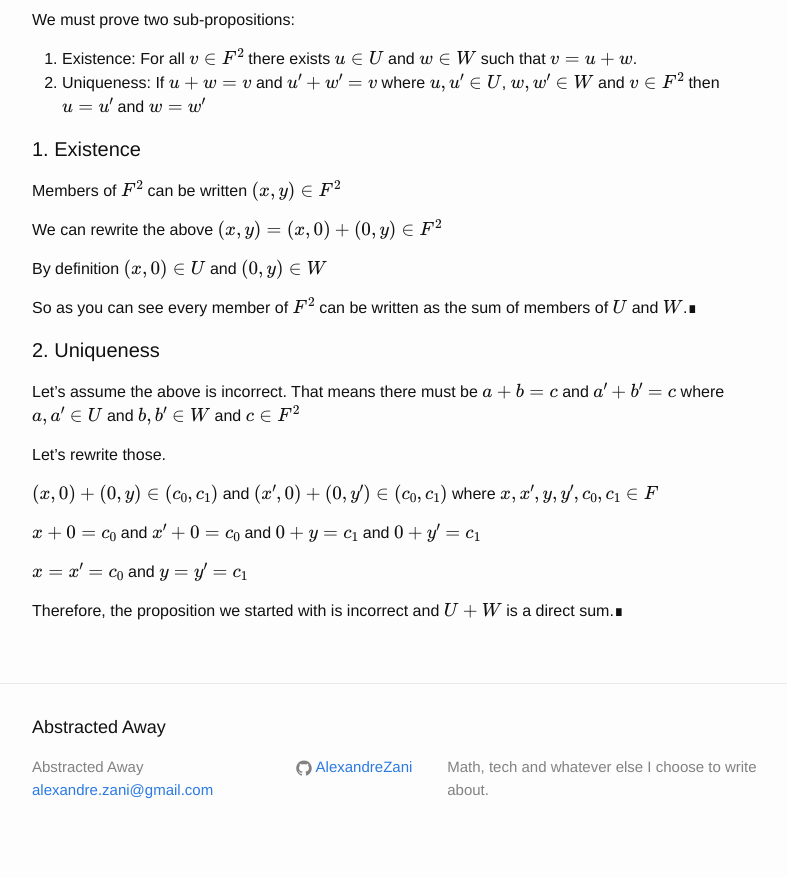
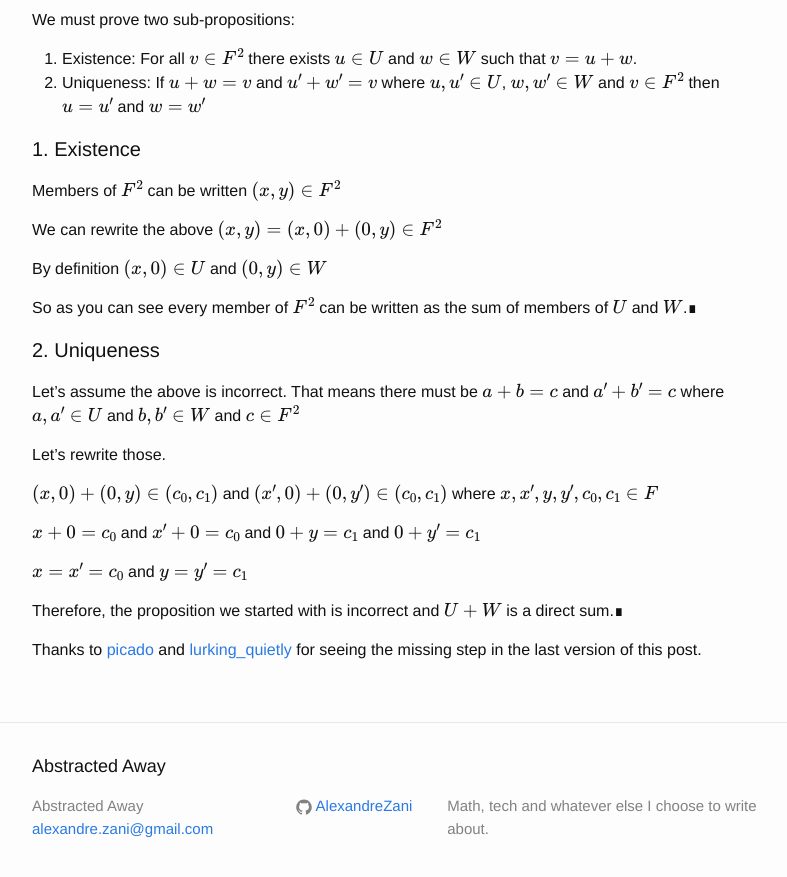
Before and after one commit to AlexandreZani/alexandrezani.github.io, a Jekyll site: the page built from _posts/2015-02-12-ladr-direct-sums.md, in a window 1280 px wide and 900 px high, scrolled down 576 px. Shown: the top 877 px of the window, without its empty margins (238-1025 px from the left). Built offline with Jekyll 4.4.1, drawn with Linux system fonts in a browser that asks for light colours; formulas are drawn with MathJax 3.

Commit message:
Add acknowledgement.

```diff
--- a/_posts/2015-02-12-ladr-direct-sums.md
+++ b/_posts/2015-02-12-ladr-direct-sums.md
@@ -51,3 +51,5 @@ $$ x + 0 = c_0 $$ and $$ x' + 0 = c_0 $$ and $$ 0 + y = c_1 $$ and $$ 0 + y' = c
 $$ x = x' = c_0 $$ and $$ y = y' = c_1 $$
 
 Therefore, the proposition we started with is incorrect and $$ U + W $$ is a direct sum.∎
+
+Thanks to [picado](http://www.reddit.com/user/picado) and [lurking_quietly](http://www.reddit.com/user/lurking_quietly) for seeing the missing step in the last version of this post.
```
